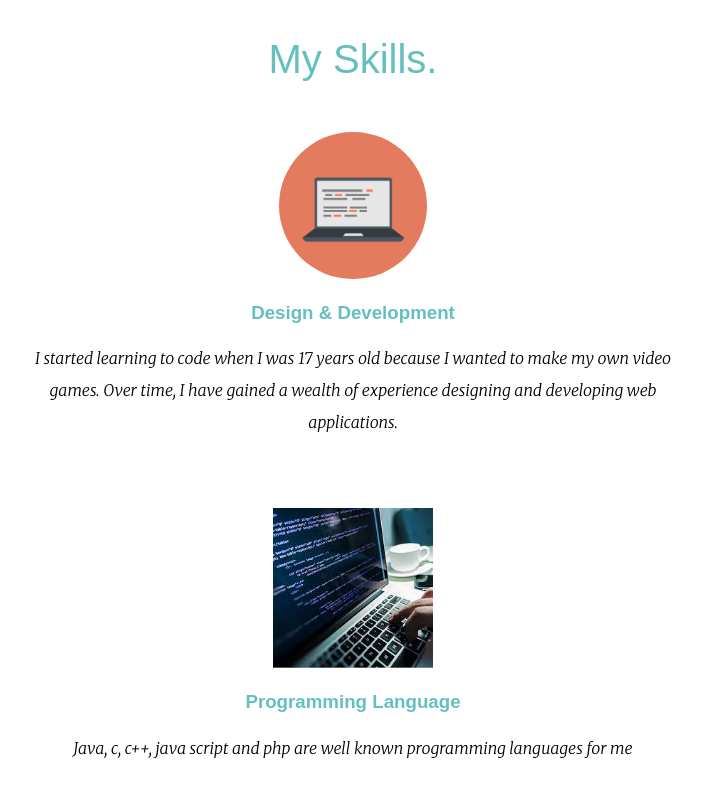
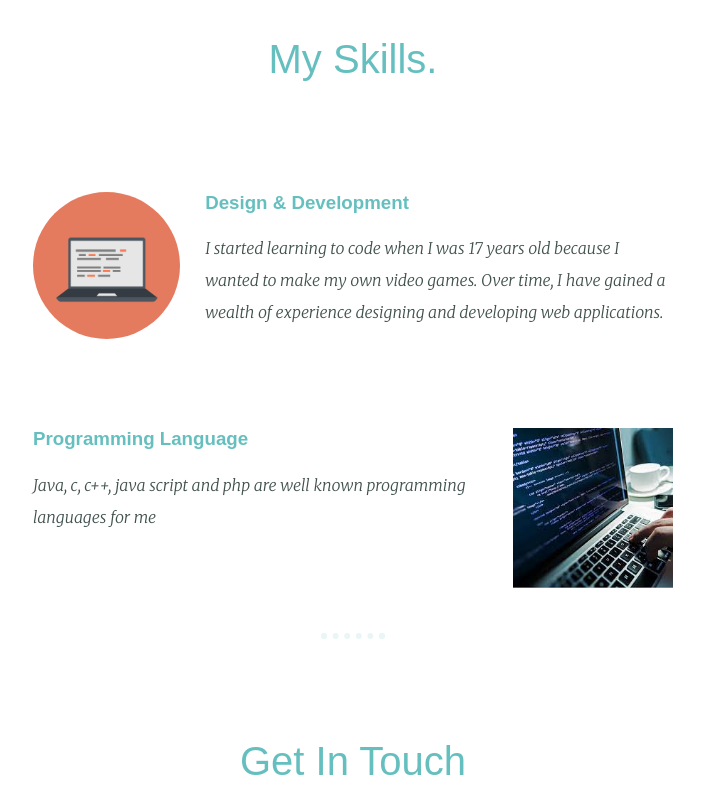
Before and after one commit to chitraarasu/profile, a plain HTML site: page index.html in a window 1280 px wide. Shown: the part 1420-2220 px from the top of the page, without its empty margins (287-991 px from the left). Drawn offline with Linux system fonts and the light colour scheme.

Commit message:
update code

```diff
--- a/style.css
+++ b/style.css
@@ -21,6 +21,7 @@ h3 {
 p{
     line-height: 2;
     margin:0 0 70px 0;
+    color:#40514E;
 }
 
 a{
@@ -54,7 +55,6 @@ hr{
     color: #66bfbf;
 }
 
-
 .top-container {
     background-color: rgb(228, 251, 255);
     width:100%;
@@ -81,12 +81,14 @@ hr{
 
 .code2 {
     width:25%;
-
+    float:right;
 }
 
 .code1 {
     border-radius:100%;
     width:23%;
+    float:left;
+    margin-right: 25px;
 }
 
 .chituprofile{
@@ -102,6 +104,11 @@ hr{
     width:50%;
     text-align: center;
     margin: 0 auto;
+}
+
+.skill-row{
+    margin: 100px auto 100px auto;
+    text-align: left;
 }
 
 .bottom-container{
```
